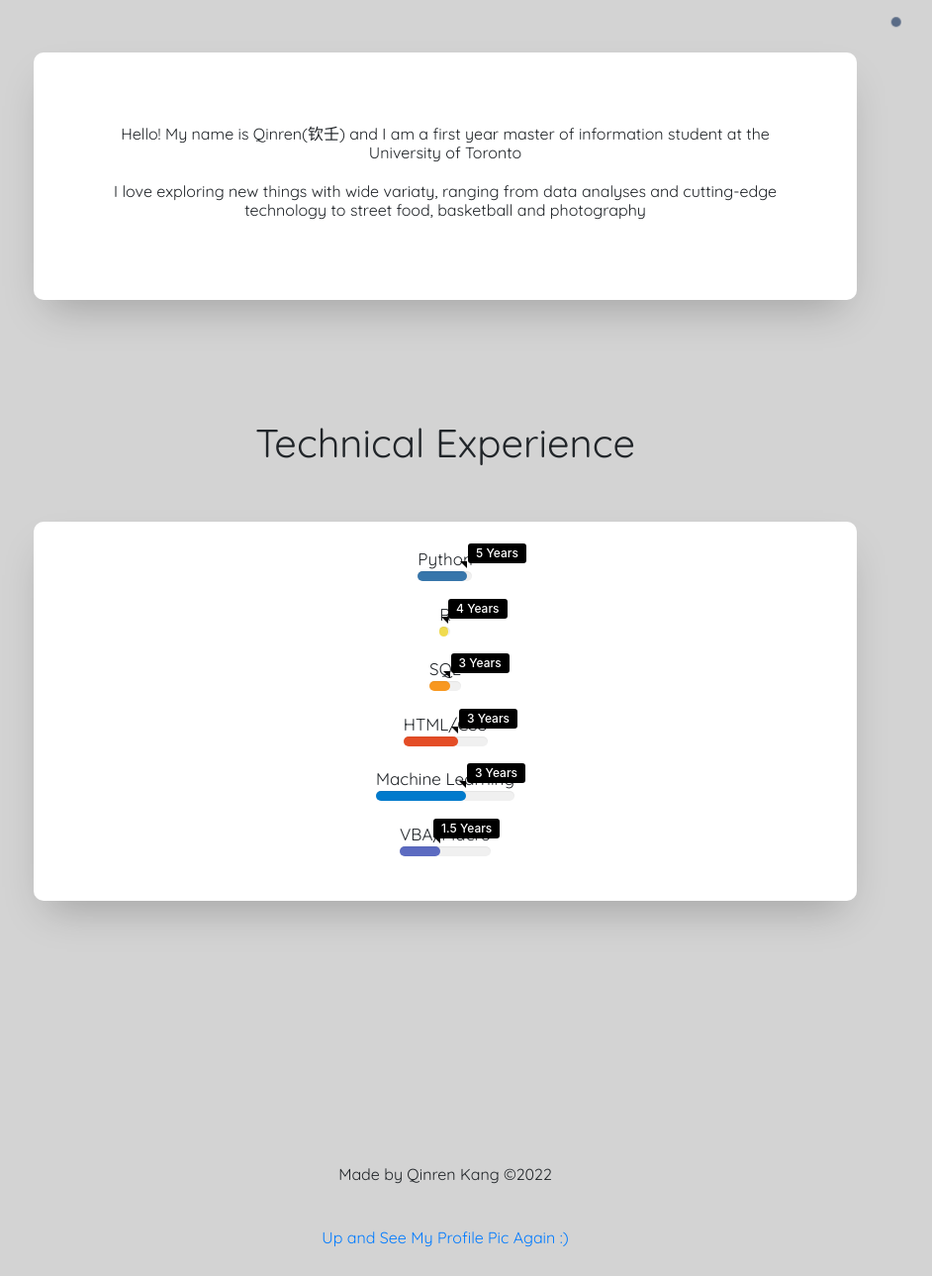
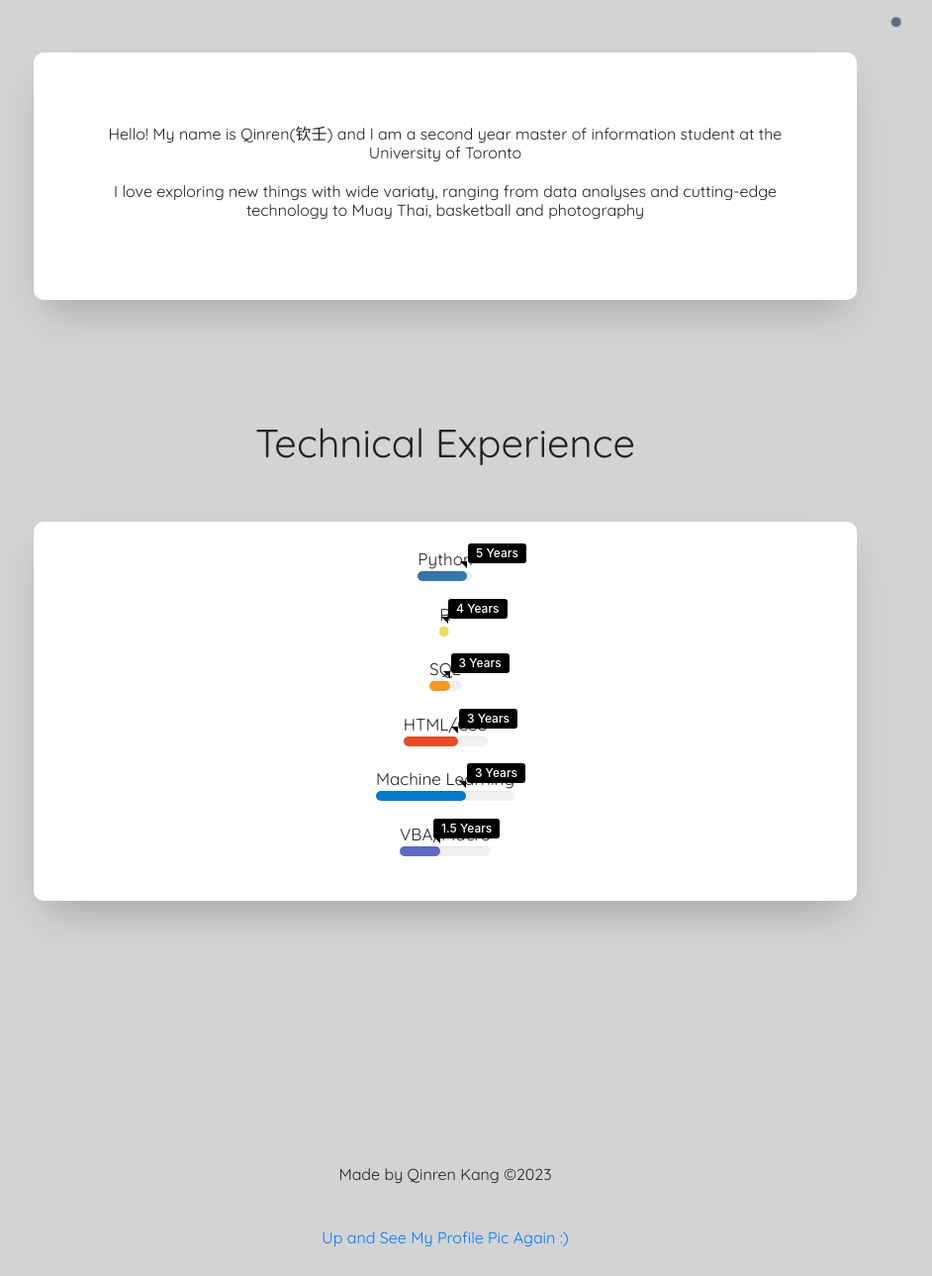
Before and after one commit to QinrenK/qinrenk.github.io, a plain HTML site: page index.html in a window 1280 px wide. Shown: the part 731-2020 px from the top of the page at 99% size, without its empty margins (190-1132 px from the left). Drawn offline with nearby package versions, Linux system fonts and the light colour scheme; a script that the page names is missing.

Commit message:
Update index.html

```diff
--- a/index.html
+++ b/index.html
@@ -82,13 +82,13 @@
     <br><br>
 
     <div data-aos="zoom-in-down" data-aos-delay="100" data-aos-offset="300" data-aos-duration="1000" style="text-align:center;" class="aboutme middlediv">
-        <br><br><h6 class="newfont font">Hello! My name is Qinren(钦壬) and I am a first year master of information student at the University of Toronto
+        <br><br><h6 class="newfont font">Hello! My name is Qinren(钦壬) and I am a second year master of information student at the University of Toronto
 
 
         <br><br>
 
         I love exploring new things
-        with wide variaty, ranging from data analyses and cutting-edge technology to street food, basketball and photography
+        with wide variaty, ranging from data analyses and cutting-edge technology to Muay Thai, basketball and photography
         </h6><br>
         <br>
     </div>
@@ -167,7 +167,7 @@
     <br><br><br><br><br><br><br>
 
     <div class="newfont font" style="text-align: center;" >
-      <p >Made by Qinren Kang ©2022</p>
+      <p >Made by Qinren Kang ©2023</p>
       <br>
       <a  href="#top">Up and See My Profile Pic Again :)</a>
     </div>
```
